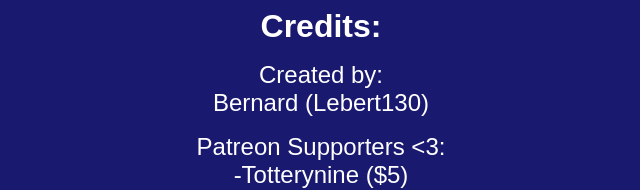
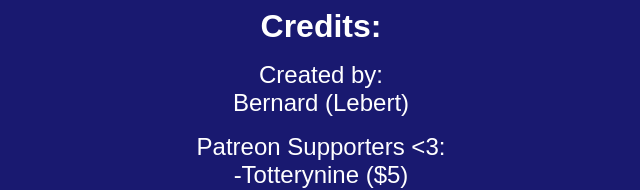
Before and after one commit to WORLDS-website/WORLDS-website.github.io, a plain HTML site: page credits.html in a window 1280 px wide. Shown: the top 190 px of the page, without its empty margins (319-959 px from the left). Drawn offline with Linux system fonts and the light colour scheme.

Commit message:
Update credits.html

```diff
--- a/credits.html
+++ b/credits.html
@@ -22,7 +22,7 @@
                 <font face="arial" size="5" color="white">Created by:</font>
             </center>
             <center>
-                <font face="arial" size="5" color="white">Bernard (Lebert130)</font>
+                <font face="arial" size="5" color="white">Bernard (Lebert)</font>
             </center>
         </div>
         <div style="margin-top:1em;">
```
